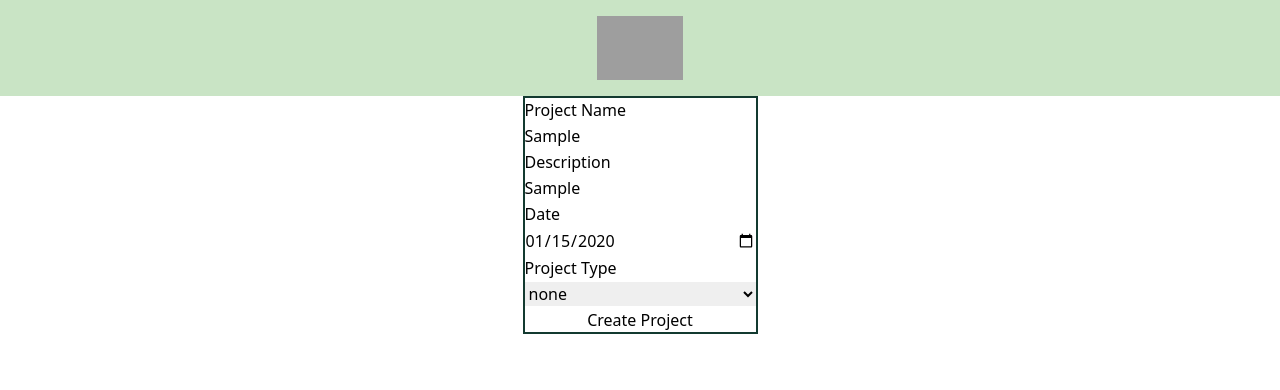
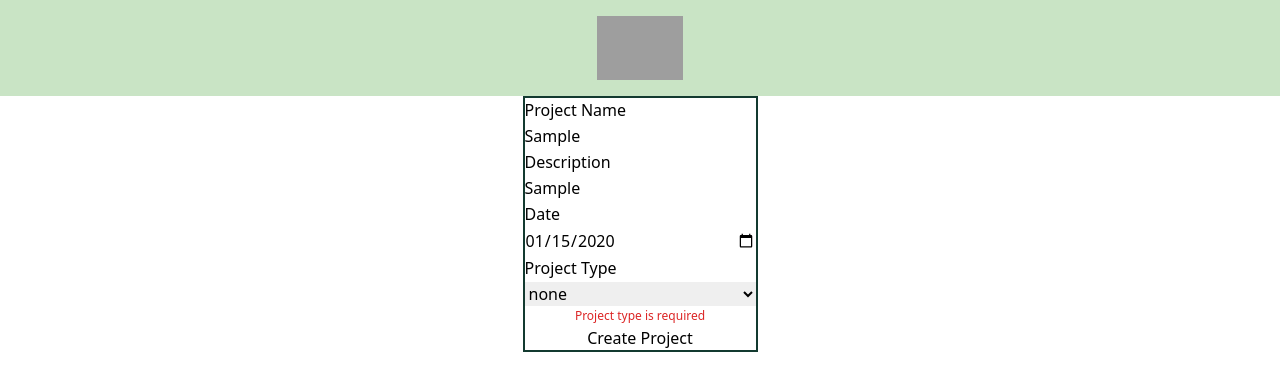
Before and after one commit to Hugosuavez/project_manager, a React (Vite) app: page / in a window 1280 px wide. Both pictures are taken after typing "Sample", "Sample", "2020-01-15" into the empty fields and a click on the button "Create Project". Shown: the top 390 px of the page. Built offline with nearby package versions, Linux system fonts and the light colour scheme; grey boxes are pictures that could not be loaded.

Commit message:
add feedback for invalid inputs

```diff
--- a/src/App.tsx
+++ b/src/App.tsx
@@ -2,11 +2,8 @@ import { ProjectForm } from "./ProjectForm";
 import { IProject } from "./models/Project";
 import { useState } from "react";
 
-
 export default function App() {
-
-  const [project, setProject] = useState<IProject | null>(null)
-
+  const [project, setProject] = useState<IProject | null>(null);
 
   return (
     <main className="flex flex-col">
--- a/src/ProjectForm.tsx
+++ b/src/ProjectForm.tsx
@@ -16,7 +16,6 @@ export const ProjectForm = ({
 
   const [invalidInputs, setInvalidInputs] = useState<IInvalidInputs>({});
 
-
   const validateForm = (formInputs: IProject) => {
     const currentInvalidInputs: IInvalidInputs = {};
     if (!formInputs.name) {
@@ -34,14 +33,13 @@ export const ProjectForm = ({
     return currentInvalidInputs;
   };
 
-
   const handleFormSubmit = (e: React.FormEvent) => {
     e.preventDefault();
 
     const errors = validateForm(formInputs);
 
     setInvalidInputs(errors);
-    console.log(errors)
+    console.log(errors);
     if (Object.keys(errors).length === 0) {
       setProject({
         name: formInputs.name,
@@ -64,6 +62,10 @@ export const ProjectForm = ({
         value={formInputs.name}
         onChange={(e) => setFormInputs({ ...formInputs, name: e.target.value })}
       />
+      {invalidInputs.name ? (
+        <p className="text-red-600 text-center text-xs">{invalidInputs.name}</p>
+      ) : null}
+
       <label htmlFor="">Description</label>
       <input
         type="text"
@@ -72,6 +74,12 @@ export const ProjectForm = ({
           setFormInputs({ ...formInputs, description: e.target.value })
         }
       />
+      {invalidInputs.description ? (
+        <p className="text-red-600 text-center text-xs">
+          {invalidInputs.description}
+        </p>
+      ) : null}
+
       <label htmlFor="">Date</label>
       <input
         type="date"
@@ -80,6 +88,11 @@ export const ProjectForm = ({
           setFormInputs({ ...formInputs, startDate: e.target.value })
         }
       />
+      {invalidInputs.startDate ? (
+        <p className="text-red-600 text-center text-xs">
+          {invalidInputs.startDate}
+        </p>
+      ) : null}
       <label htmlFor="">Project Type</label>
       <select
         name=""
@@ -92,6 +105,12 @@ export const ProjectForm = ({
         <option value="Business">Business</option>
         <option value="Pleasure">Pleasure</option>
       </select>
+      {invalidInputs.projectType ? (
+        <p className="text-red-600 text-center text-xs">
+          {invalidInputs.projectType}
+        </p>
+      ) : null}
+
       <button>Create Project</button>
     </form>
   );
```
Also changed, not shown: src/models/Project.ts (+4 -4 lines).
